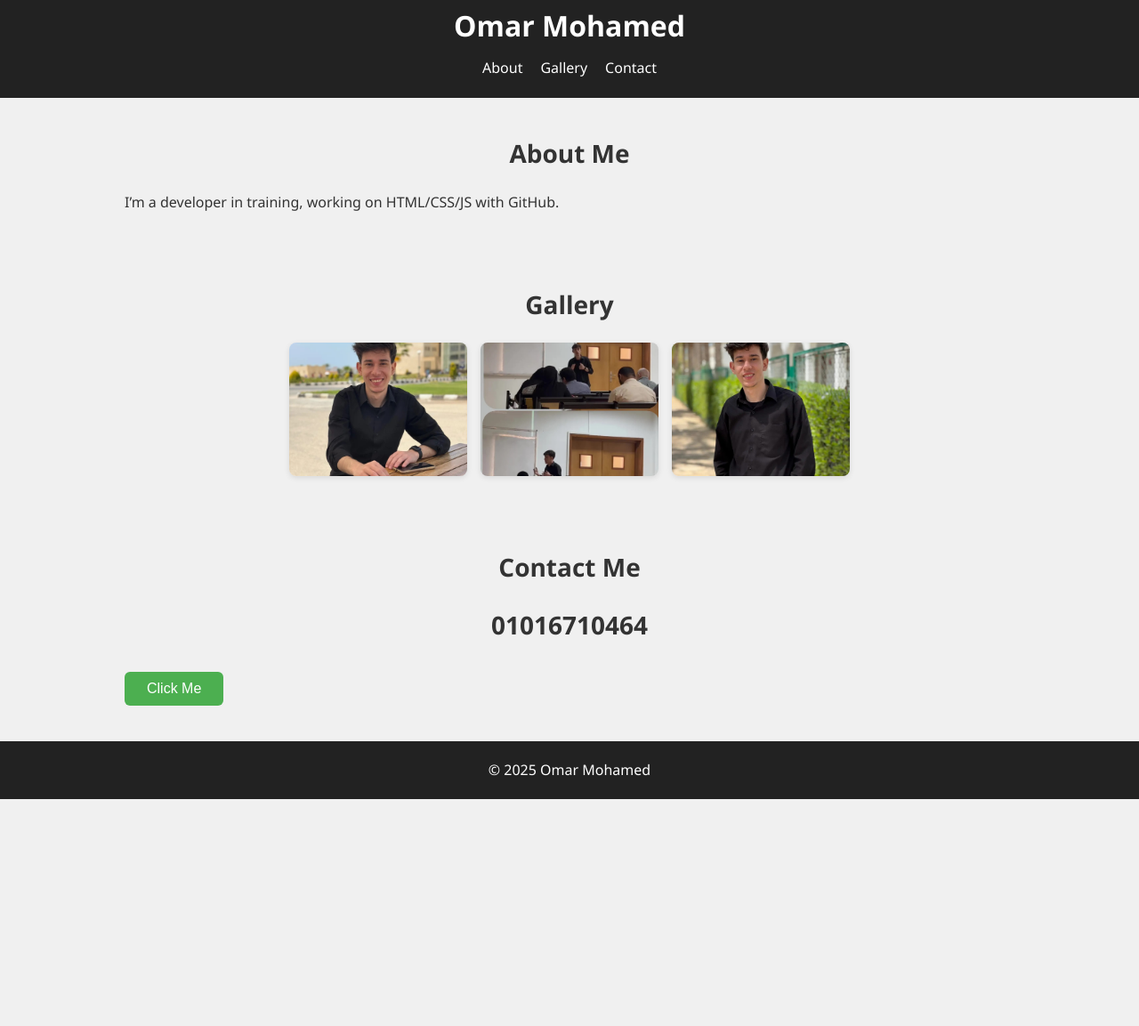
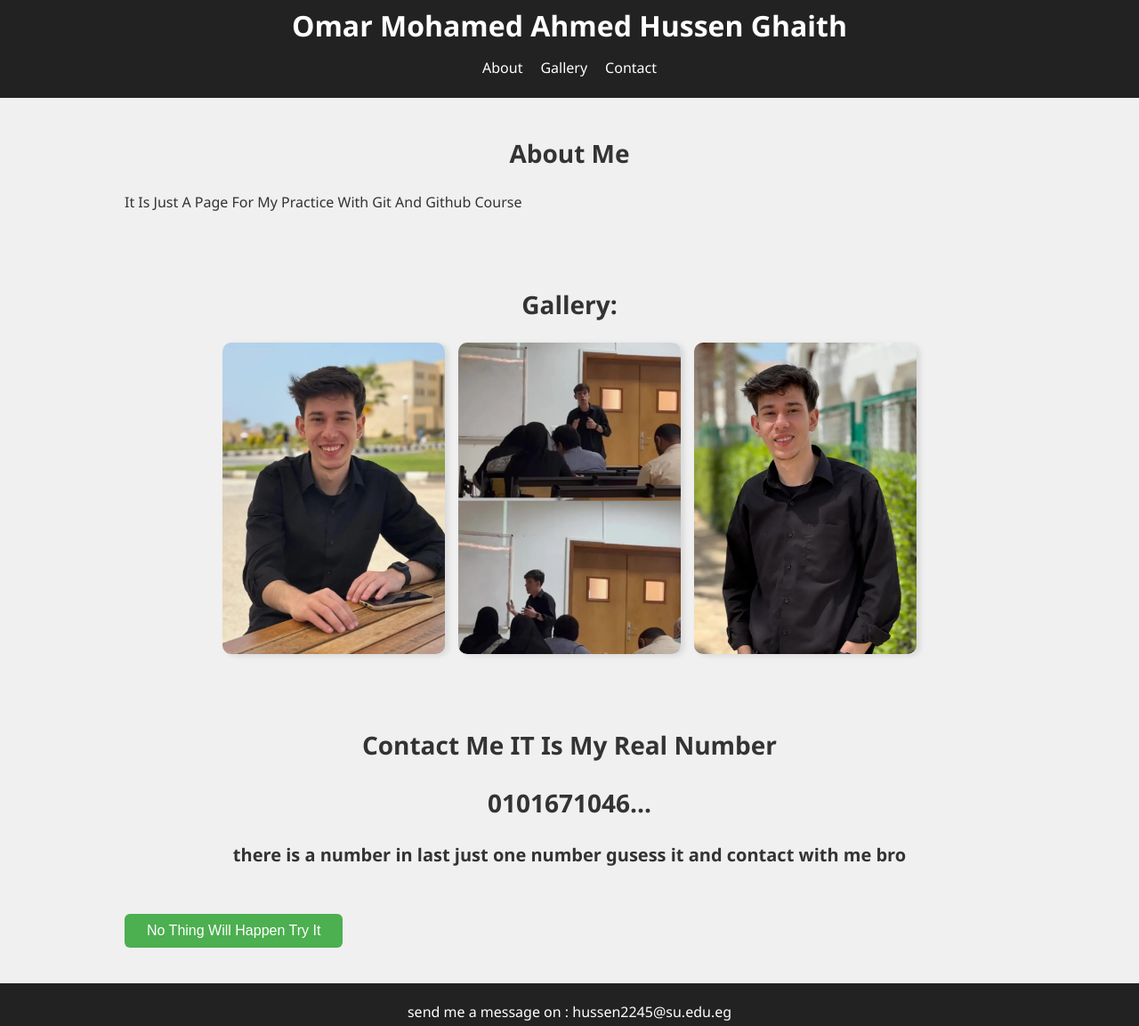
Before and after one commit to omarghaith20223556/my-website, a plain HTML site: page index.html in a window 1280 px wide. Shown: the part 17-1170 px from the top of the page at 89% size. Before the commit the page ends 915 px from the top, so only its background shows below. Drawn offline with Linux system fonts and the light colour scheme.

Commit message:
the update number 2

```diff
--- a/index.html
+++ b/index.html
@@ -10,7 +10,7 @@
 
   <header>
     <div class="container">
-      <h1>Omar Mohamed</h1>
+      <h1>Omar Mohamed Ahmed Hussen Ghaith </h1>
       <nav>
         <ul>
           <li><a href="#about">About</a></li>
@@ -24,13 +24,13 @@
   <section id="about" class="section">
     <div class="container">
       <h2>About Me</h2>
-      <p>I’m a developer in training, working on HTML/CSS/JS with GitHub.</p>
+      <p>It Is Just A Page For My Practice With Git And Github Course </p>
     </div>
   </section>
 
   <section id="gallery" class="section">
     <div class="container">
-      <h2>Gallery</h2>
+      <h2>Gallery:</h2>
       <div class="gallery">
         <img src="images/img1.jpg" alt="Sample 1" />
         <img src="images/img2.jpg" alt="Sample 2" />
@@ -41,15 +41,16 @@
 
   <section id="contact" class="section">
     <div class="container">
-      <h2>Contact Me</h2>
-      <h3>01016710464</h3>
-      <button onclick="showMessage()">Click Me</button>
+      <h2>Contact Me IT Is My Real Number </h2>
+      <h2>0101671046...</h2>
+      <h3>there is a number in last just one number gusess it and contact with me bro </h3>
+      <button onclick="showMessage()">No Thing Will Happen Try It </button>
       <p id="output"></p>
     </div>
   </section>
 
   <footer>
-    <p>&copy; 2025 Omar Mohamed</p>
+    <p>send me a message on : hussen2245@su.edu.eg</p>
   </footer>
 
   <script src="script.js"></script>
--- a/script.js
+++ b/script.js
@@ -1,4 +1,4 @@
 function showMessage() {
     const output = document.getElementById("output");
-    output.textContent = "Thanks for clicking! You're doing great 🚀";
+    output.textContent = "No Thing Happend ?  I Told You";
   }
--- a/style.css
+++ b/style.css
@@ -44,10 +44,15 @@
     padding: 40px 0;
   }
 
-  .section h2,h3 {
+  .section h2 {
     margin-bottom: 20px;
     text-align: center;
     font-size: 28px;
+  }
+  .section h3{
+    text-align: center;
+    font-size: 20px;
+    margin-bottom: 40px;
   }
 
   .gallery {
@@ -58,11 +63,11 @@
   }
 
   .gallery img {
-    width: 200px;
-    height: 150px;
+    width: 250px;
+    height: 350px;
     object-fit: cover;
-    border-radius: 8px;
-    box-shadow: 0 2px 6px rgba(0,0,0,0.1);
+    border-radius: 10px;
+    box-shadow: 4px 2px 6px rgba(0,0,0,0.1);
   }
 
   button {
```
